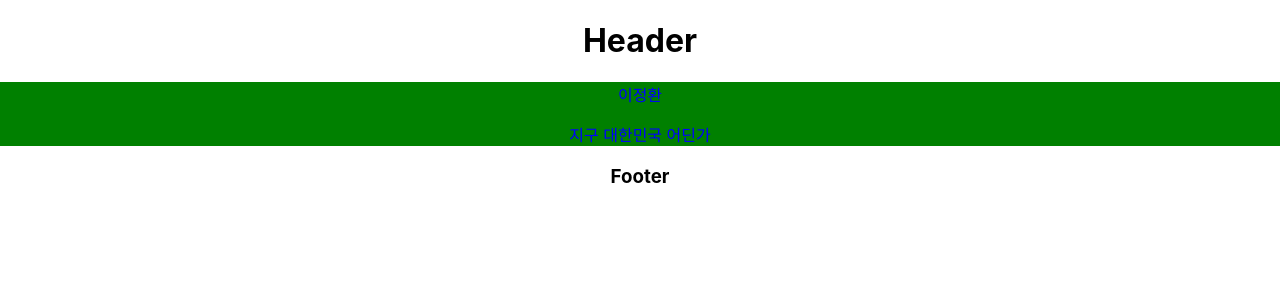
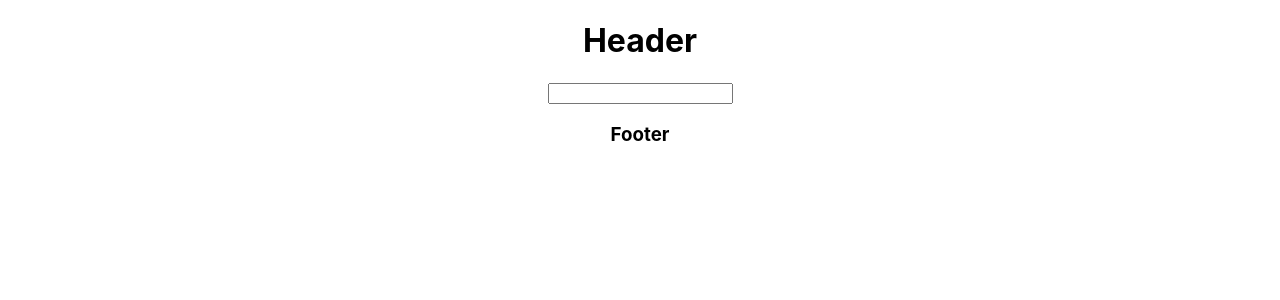
Before and after one commit to kimminhyuck/react_project, a React (Create React App) app: page / in a window 1280 px wide. Shown: the top 300 px of the page. Built offline with nearby package versions, Linux system fonts and the light colour scheme.

Commit message:
12_31 화요일 마지막 커밋

```diff
--- a/src/App.js
+++ b/src/App.js
@@ -4,12 +4,17 @@ import Footer from './component/Footer.js';
 import Body from './component/Body.js';
 
 function App() {
-  const name = '이정환'
-  const location = '지구 대한민국 어딘가'
+
+  const BodyProps ={
+    name : '이정환',
+    location : '지구 대한민국 어딘가',
+    favorList : ['사진찍기','여행','떡볶이']
+  }
+
   return (
     <div className="App">
         <Header />
-        <Body name = {name} location = {location}/>
+        <Body {...BodyProps}/>
         <Footer />
     </div>
   );
--- a/src/component/Body.css
+++ b/src/component/Body.css
@@ -1,4 +1,5 @@
 .body {
-  background-color: green;
-  color: blue;
+  /* background-color: green;
+  color: blue; */
+
 }
--- a/src/component/Body.js
+++ b/src/component/Body.js
@@ -1,14 +1,20 @@
-import React from 'react';
+import React, { useState } from 'react';
 import './Body.css';
 
-function Body(props) {
-     console.log(props)
+function Body() {
+     const [text, setText] = useState("");
+     function handleOnChange(e) {
+          setText(e.target.value);
+     }
  return (
-      <div className="body">
-          <p>{props.name}</p>
-          <p>{props.location}</p>
+      <div>
+          <input value={text} onChange={handleOnChange} />
+          <div>{text}</div>
       </div>
  )
 }
+Body.defaultProps = {
+     favorList: [],
+};
 
 export default Body;
```
